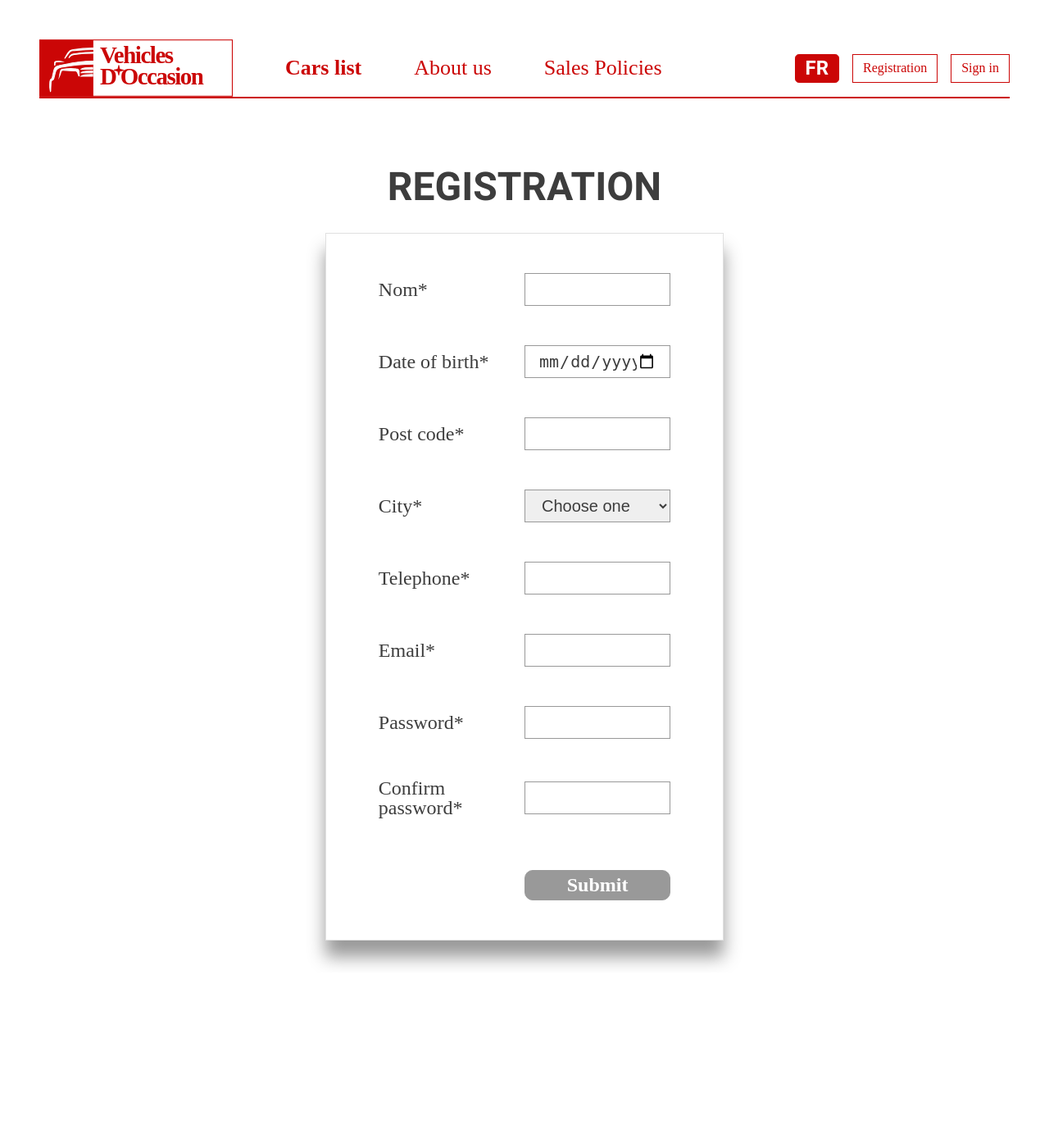
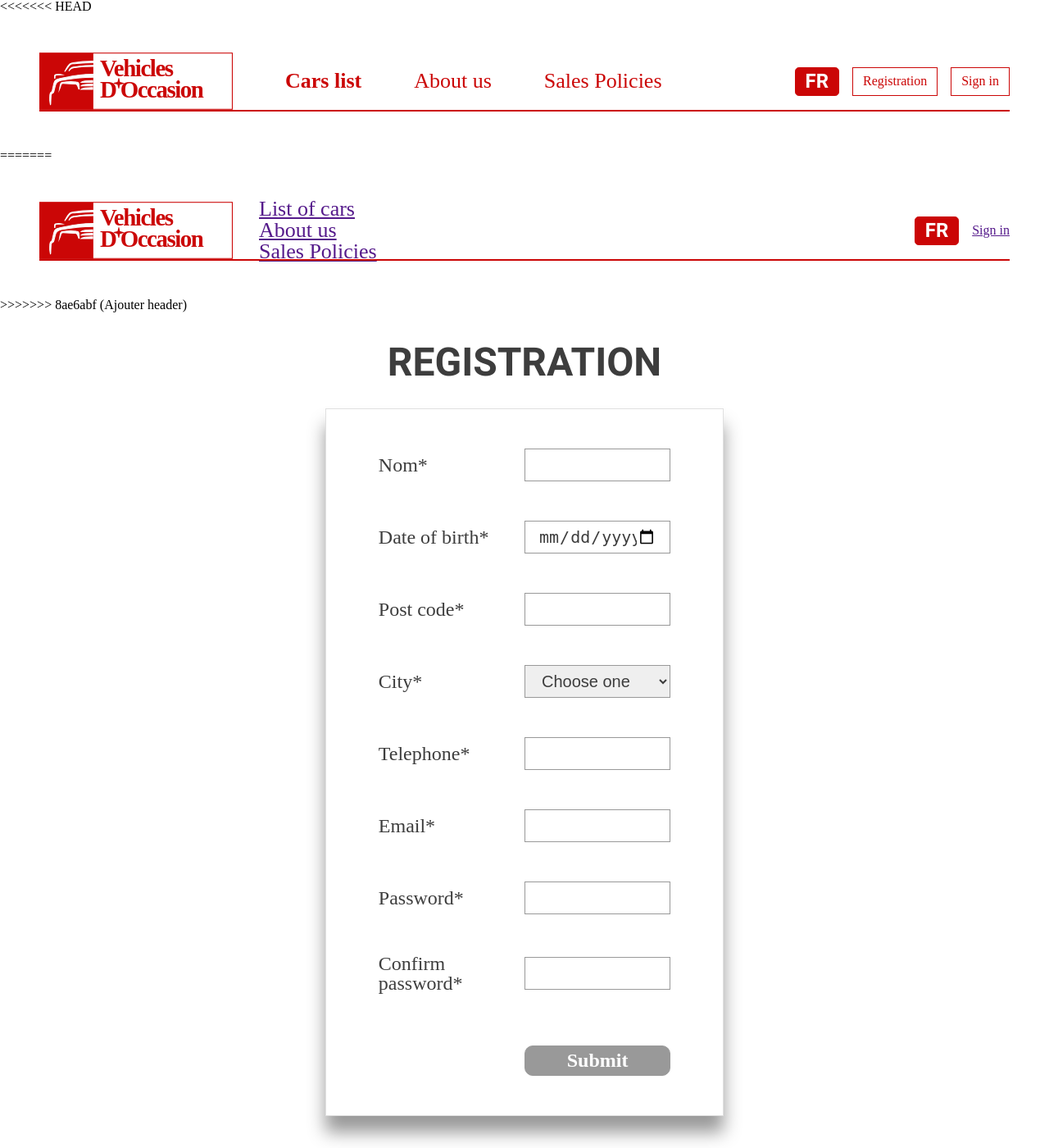
Before and after one commit to 582-41E-MA/projet-web-2, a Laravel app: page /registration in a window 1280 px wide. Shown: the whole page at 82% size. Before the commit the page ends 1179 px from the top, so only its background shows below. Run offline with Laravel 12, Linux system fonts and the light colour scheme; data that the repository does not hold is empty; some web fonts are replaced.

Commit message:
Ajouter header
Implémentation de l'en-tête basée sur la charte graphique. Avec des questions à vérifier en groupe et en attente d'approbation.

```diff
--- a/resources/views/layouts/app.blade.php
+++ b/resources/views/layouts/app.blade.php
@@ -12,6 +12,7 @@
 
 </head>
 <body>
+<<<<<<< HEAD
     @php $locale = session()->get('locale') @endphp
 
     @if(Auth::user())
@@ -78,6 +79,32 @@
         </div>
     </header>
 
+=======
+<header>
+    <div class="div-header">
+            <div class="line-1"></div>
+            <div class="line-2"></div>
+            <div class="div-nav">
+                <img src="{{asset('assets/img/svg/logo.svg')}}" alt="">
+                <div class="div-list-nav">
+                    <nav>
+                        <ul>
+                            <li><a href="" class="active">List of cars</a></li>
+                            <li><a href="">About us</a></li>
+                            <li><a href="">Sales Policies</a></li>
+                        </ul>
+                    </nav>
+                </div>
+            </div>
+            <div class="div-lang">
+                <button class="btn btn-primaire">FR</button>
+                <div class="div-lien">
+                    <a href="">Sign in</a>
+                </div>
+            </div>
+        </div>
+    </header>
+>>>>>>> 8ae6abf (Ajouter header)
     @yield('content')
 
 </body>
```
